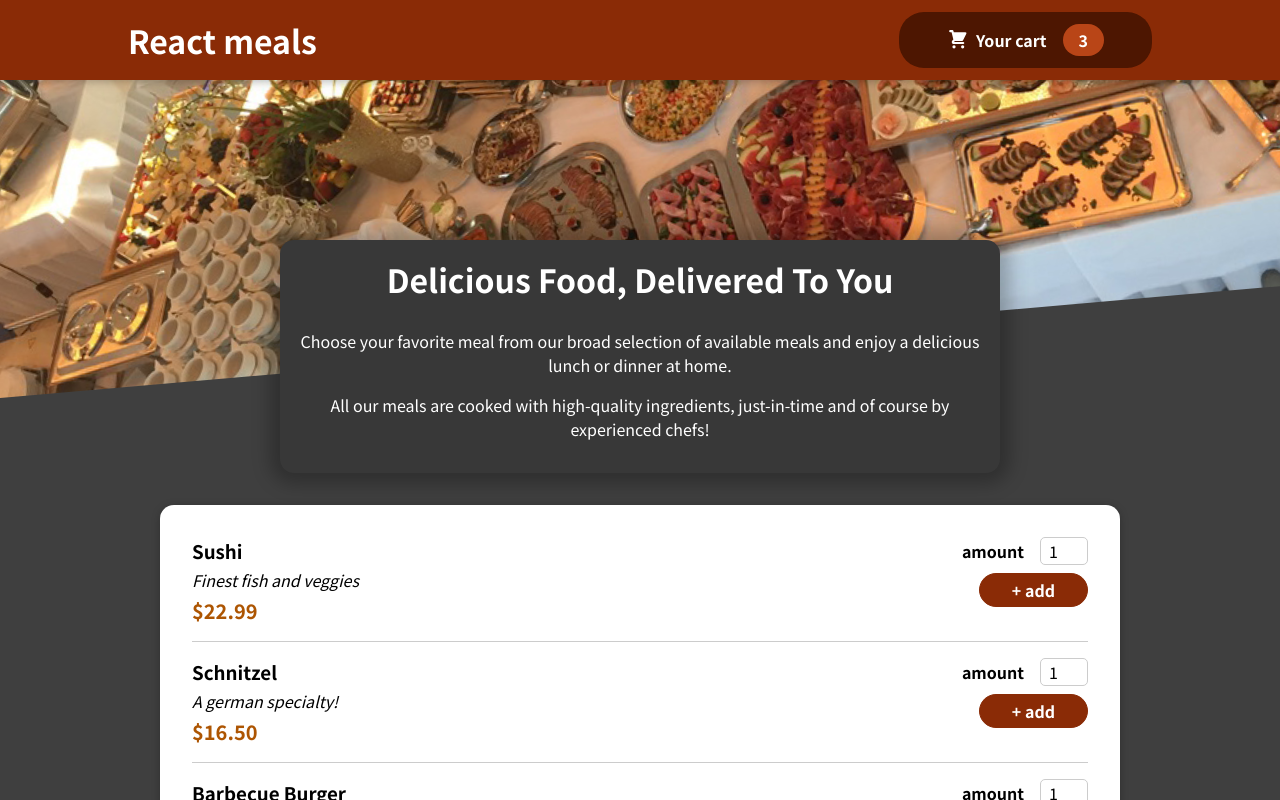
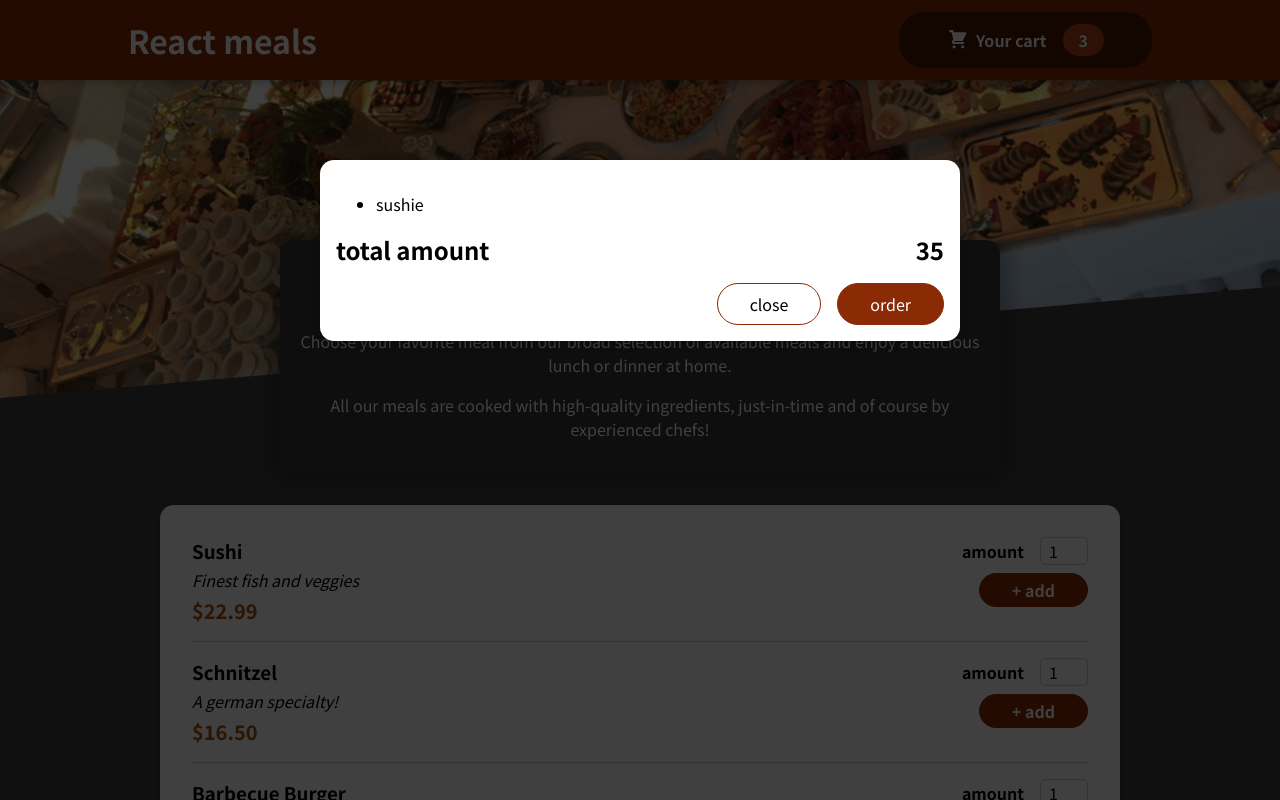
Before and after one commit to MiguelBrockmann/footudemy, a React (Create React App) app: page / in a window 1280 px wide. Shown: the top 800 px of the page. Built offline with nearby package versions, Linux system fonts and the light colour scheme.

Commit message:
modal mit portal

```diff
--- a/public/index.html
+++ b/public/index.html
@@ -28,6 +28,7 @@
   </head>
   <body>
     <noscript>You need to enable JavaScript to run this app.</noscript>
+    <div id="overlays"></div>
     <div id="root"></div>
     <!--
       This HTML file is a template.
--- a/src/App.js
+++ b/src/App.js
@@ -1,9 +1,11 @@
 import Header from "./components/Layout/Header";
 import Meals from "./components/Meals/Meals";
+import Cart from "./components/Cart/Cart";
 
 function App() {
   return (
     <>
+        <Cart/>
       <Header></Header>
         <main>
             <Meals/>
--- a/src/components/Cart/Cart.js
+++ b/src/components/Cart/Cart.js
@@ -1,4 +1,5 @@
 import classes from './Cart.module.css'
+import Modal from "../UI/Modal";
 
 const Cart= props =>{
     const cartItems =( //raff ich njet
@@ -8,7 +9,7 @@ const Cart= props =>{
         </ul>
 );
         return(
-            <div>
+            <Modal>
             {cartItems}
             <div className={classes.total}>
                 <span> total amount</span>
@@ -18,7 +19,7 @@ const Cart= props =>{
             <button className={classes["button-alt"]}> close</button>
             <button className={classes.button}>order</button>
             </div>
-            </div>
+            </Modal>
         );
 };
 export default Cart;
--- /dev/null
+++ b/src/components/UI/Modal.js
@@ -0,0 +1,29 @@
+import { Fragment } from 'react';
+import ReactDOM from 'react-dom';
+
+import classes from './Modal.module.css';
+
+const Backdrop = (props) => {// könen auch mehrere komponenten in einer klass haben
+    return <div className={classes.backdrop}/>; //für schwarzen hintergrund
+};
+
+const ModalOverlay = (props) => {
+    return (
+        <div className={classes.modal}>{/*//für weisses popoup*/}
+            <div className={classes.content}>{props.children}</div>
+        </div>
+    );
+};
+
+const portalElement = document.getElementById('overlays'); //overlasys in index.html haben soll dahin teleportiert
+
+const Modal = (props) => {
+    return (
+        <Fragment>
+            {ReactDOM.createPortal(<Backdrop  />, portalElement)} {/*reihenfolge egal wegen z index von modaloverlay ist grösser als der vom backdrop also overlay immer drüber*/}
+            {ReactDOM.createPortal(<ModalOverlay>{props.children}</ModalOverlay>, portalElement)} {/*//returnt mit children alles was in <modal>x</modal> x drinne ist*/}
+        </Fragment>
+    );
+};
+
+export default Modal;
--- /dev/null
+++ b/src/components/UI/Modal.module.css
@@ -0,0 +1,40 @@
+.backdrop {
+    position: fixed;
+    top: 0;
+    left: 0;
+    width: 100%;
+    height: 100vh;
+    z-index: 20;
+    background-color: rgba(0, 0, 0, 0.75);
+}
+
+.modal {
+    position: fixed;
+    top: 20vh;
+    left: 5%;
+    width: 90%;
+    background-color: white;
+    padding: 1rem;
+    border-radius: 14px;
+    box-shadow: 0 2px 8px rgba(0, 0, 0, 0.25);
+    z-index: 30;
+    animation: slide-down 300ms ease-out forwards;
+}
+
+@media (min-width: 768px) {
+    .modal {
+        width: 40rem;
+        left: calc(50% - 20rem);
+    }
+}
+
+@keyframes slide-down {
+    from {
+        opacity: 0;
+        transform: translateY(-3rem);
+    }
+    to {
+        opacity: 1;
+        transform: translateY(0);
+    }
+}
```
